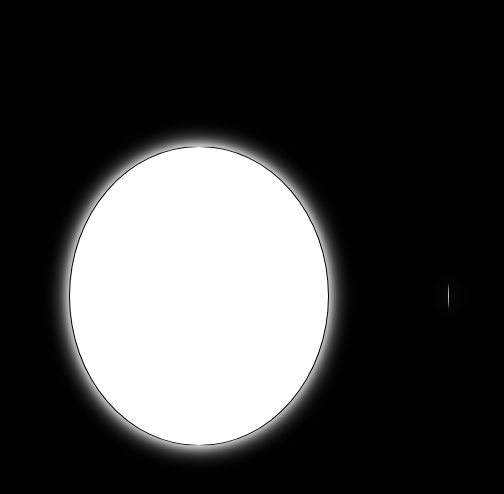
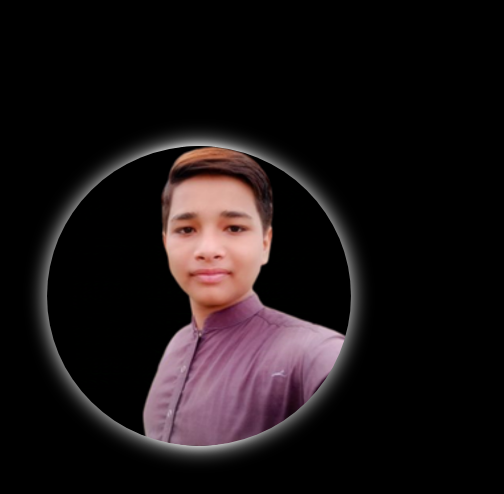
Before and after one commit to danishmemon55/Personal-Portfolio-, a plain HTML site: page index.html in a window 1280 px wide. Shown: the part 544-1038 px from the top of the page, 21-525 px from the left. Drawn offline with nearby package versions, Linux system fonts and the light colour scheme.

Commit message:
Update index.html

```diff
--- a/index.html
+++ b/index.html
@@ -28,7 +28,7 @@
     <!-- Home Page Section -->
     <div class="home">
         <div class="image">
-            <img src="/images /background.png" alt="">
+            <img src="background.png" alt="">
         </div>
         <div class="home-content">
             <h2>Hi I'm <span class="loop">frontend Developer</span></h2>
```
